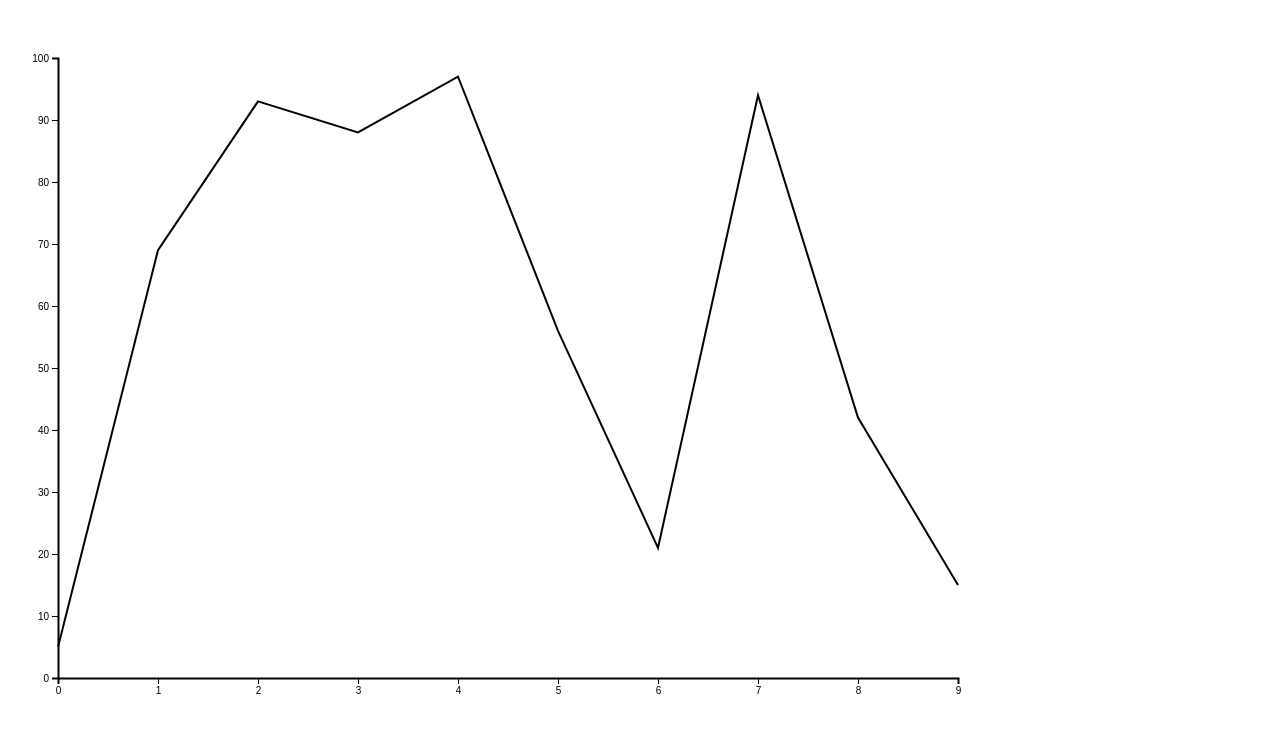
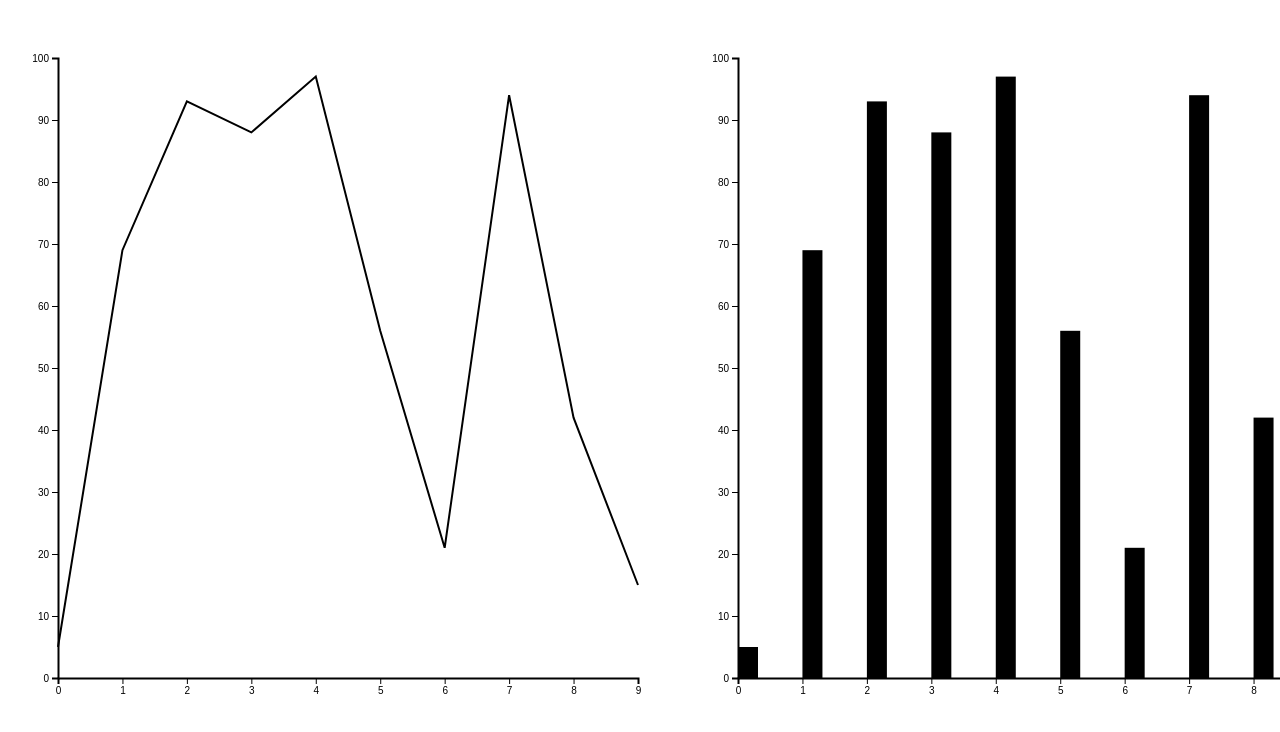
Before and after one commit to BlackBeast/OnFlyWithD3, a plain HTML site: page public/index.html in a window 1280 px wide. Shown: the top 732 px of the page. Drawn offline with nearby package versions, Linux system fonts and the light colour scheme.

Commit message:
Created Bar Chart side to side with the line chart

```diff
--- a/public/css/styles.css
+++ b/public/css/styles.css
@@ -12,8 +12,7 @@ path {
 #line-chart{
     float: left;
 }
-
 #bar-chart{
-    float: left;
+    /*float: left;*/
     margin-left: 20px;
 }
--- a/public/index.html
+++ b/public/index.html
@@ -12,7 +12,7 @@
 
 	<div class="container">
         <div id="line-chart"></div>
-        <!-- <div id="bar-chart"></div> -->
+        <div id="bar-chart"></div>
     </div>
 
   </body>
--- a/public/javascript/visualization.js
+++ b/public/javascript/visualization.js
@@ -1,4 +1,4 @@
-const UPPER_LIMIT = 100,LOWER_LIMIT = 0,WIDTH = 1000,HEIGHT = 720,MARGIN = 50;
+const UPPER_LIMIT = 100,LOWER_LIMIT = 0,WIDTH = 680,HEIGHT = 720,MARGIN = 50;
 const INNER_WIDTH = WIDTH - (2 * MARGIN);
 const INNER_HEIGHT = HEIGHT - (2 * MARGIN);
 
@@ -41,7 +41,24 @@ var createLineChartPath = function (svg, line, data) {
         .attr('transform', "translate(" + MARGIN + "," + MARGIN +")")
         .classed('path', true);
 };
-
+var createBarChart = function createBarChart(svg, randomNumbers, yScale, xScale) {
+    svg.selectAll('rect')
+        .data(randomNumbers)
+        .enter()
+        .append('rect')
+        .attr('height', function (d) {
+            return INNER_HEIGHT - yScale(d);
+        })
+        .attr('width', 20)
+        .attr('x', function (d, i) {
+            return xScale(i);
+        })
+        .attr('y', function (d) {
+            return yScale(d);
+        })
+        .attr('transform',"translate(" + MARGIN + "," + MARGIN +")")
+        .classed('rect', true);
+};
 var loadChart = function () {
     var xScale = d3.scaleLinear()
         .domain([0, RANGE - 1])
@@ -56,6 +73,7 @@ var loadChart = function () {
     var yAxis = d3.axisLeft(yScale).ticks(10);
 
     var lineChart = initializeChart(xAxis, yAxis, '#line-chart');
+    var barChart = initializeChart(xAxis, yAxis, '#bar-chart');
 
     var line = d3.line()
         .x(function (d, i) {
@@ -68,9 +86,9 @@ var loadChart = function () {
     setInterval(function () {
         var data = lastRandomData();
         lineChart.selectAll('.path').remove();
-
+        barChart.selectAll('.rect').remove();
         createLineChartPath(lineChart, line, data);
-
+        createBarChart(barChart, data, yScale, xScale);
 
     }, 350);
 
```
